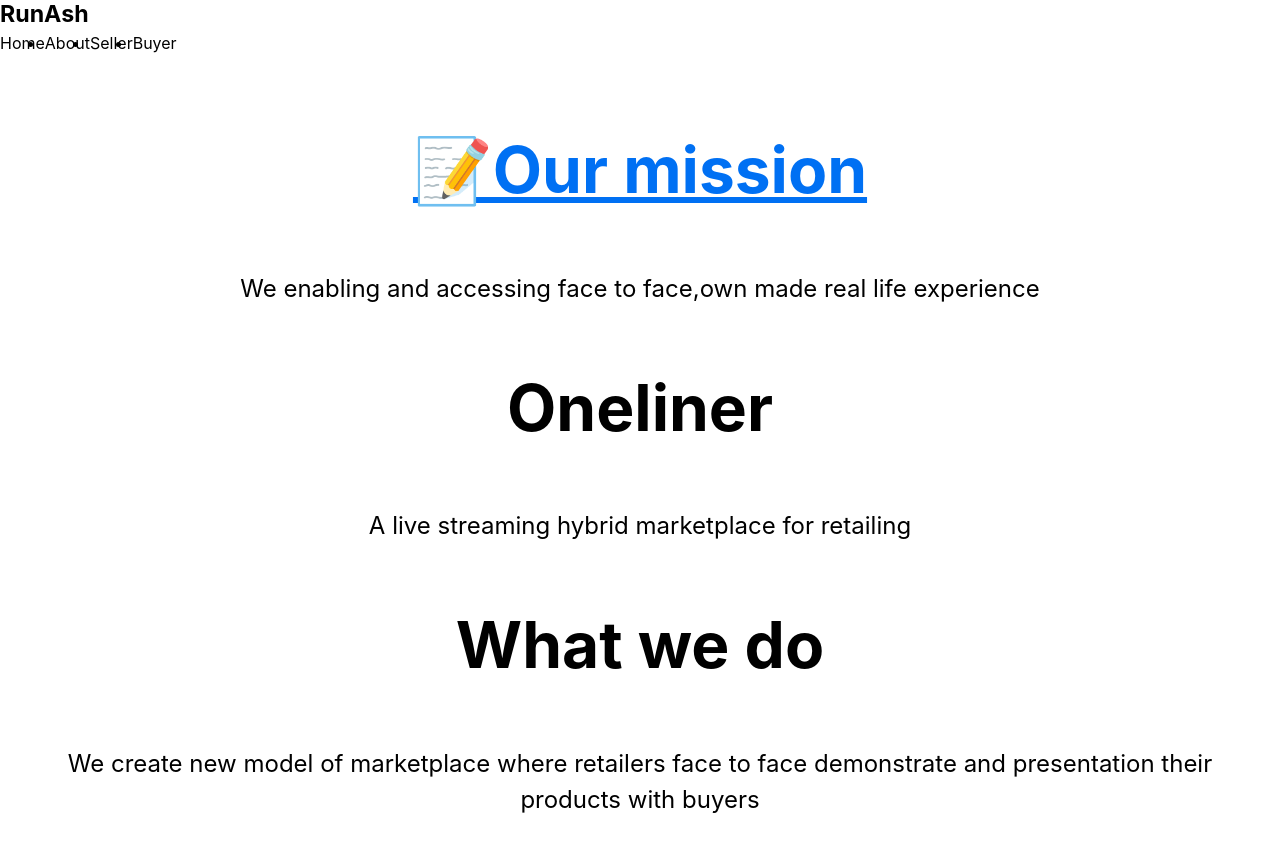
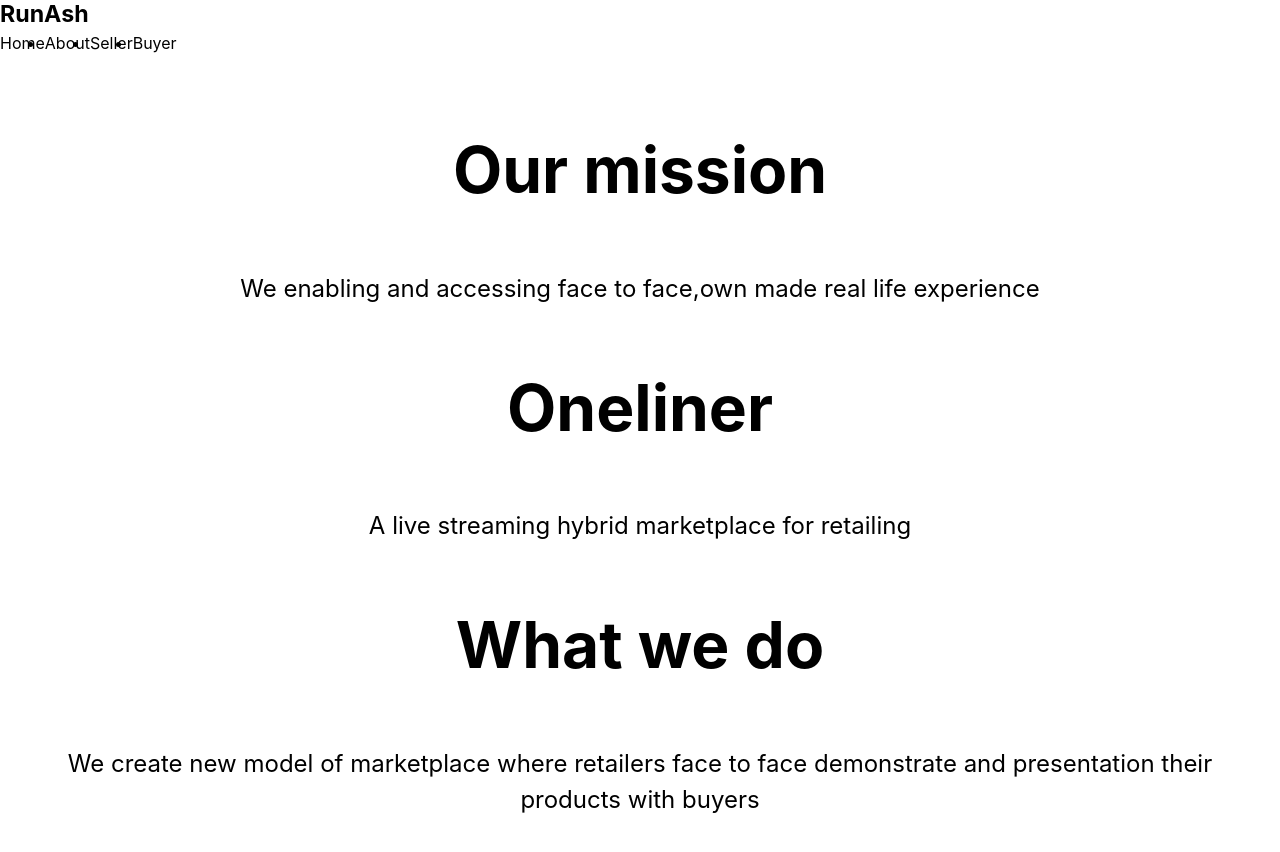
Before and after one commit to rammurmu/next, a Next.js app: page /about in a window 1280 px wide. Shown: the top 852 px of the page. Built offline with nearby package versions, Linux system fonts and the light colour scheme.

Commit message:
Update about.js

```diff
--- a/pages/about.js
+++ b/pages/about.js
@@ -13,7 +13,7 @@ export default function About() {
       </Head>
         <main className={styles.main}>
         <h1 className={styles.title}>
-          <a href="https://">📝Our mission</a>
+          Our mission
         </h1>
         <p className={styles.description}>
            We enabling and accessing face to face,own made real life experience
```
